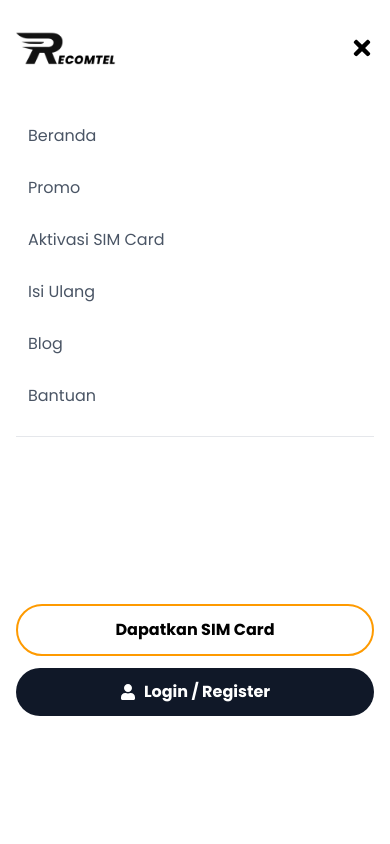
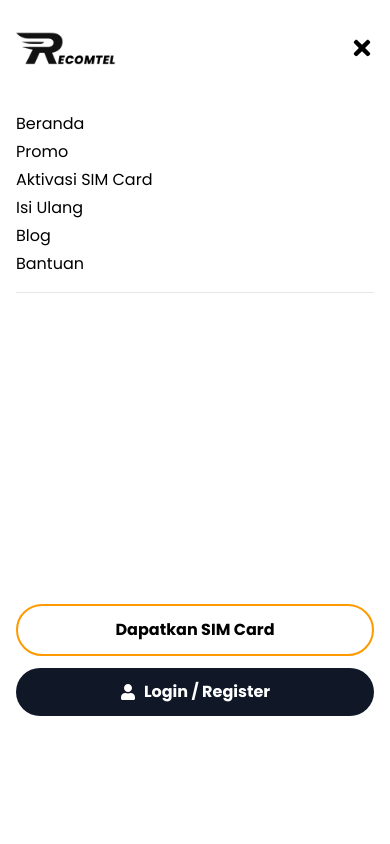
Before and after one commit to ridhosyahbanaputra/Recomtel-next, a Next.js app: page / in a window 390 px wide. Both pictures are taken after a click on the button 362 px from the left and 48 px from the top of the page. Shown: the top 844 px of the page. Built offline with nearby package versions, Linux system fonts and the light colour scheme.

Commit message:
Update navbar link bug to deployment

```diff
--- a/src/app/components/Utilities/Navbar/index.js
+++ b/src/app/components/Utilities/Navbar/index.js
@@ -18,7 +18,6 @@ import { useAuth } from "@/store/AuthContext";
 const Navbar = () => {
   const [isMobileMenuOpen, setIsMobileMenuOpen] = useState(false);
   const [isProfileOpen, setIsProfileOpen] = useState(false);
-
   const [isScrolled, setIsScrolled] = useState(false);
 
   const { user, logout, loading } = useAuth();
@@ -28,11 +27,11 @@ const Navbar = () => {
 
   const navLinks = [
     { name: "Beranda", href: "/" },
-    { name: "Promo", href: "/" },
-    { name: "Aktivasi SIM Card", href: "/" },
-    { name: "Isi Ulang", href: "/" },
-    { name: "Blog", href: "/" },
-    { name: "Bantuan", href: "/" },
+    { name: "Promo", href: "#" },
+    { name: "Aktivasi SIM Card", href: "#" },
+    { name: "Isi Ulang", href: "#" },
+    { name: "Blog", href: "#" },
+    { name: "Bantuan", href: "#" },
   ];
 
   useEffect(() => {
@@ -45,7 +44,6 @@ const Navbar = () => {
   }, []);
 
   const isSolid = isScrolled || isMobileMenuOpen;
-
   const textColorClass = isSolid ? "text-gray-700" : "text-white";
   const hoverColorClass = isSolid
     ? "hover:text-amber-500"
@@ -54,12 +52,21 @@ const Navbar = () => {
     ? "border-amber-500 text-black"
     : "border-white text-white hover:bg-white hover:text-black";
 
+  const renderNavLink = (link) => (
+    <Link
+      key={link.name}
+      href={link.href === "#" ? "/" : link.href}
+      onClick={(e) => link.href === "#" && e.preventDefault()}
+      className={`${hoverColorClass} transition duration-150 cursor-pointer`}
+    >
+      {link.name}
+    </Link>
+  );
+
   return (
     <header
       className={`
-        fixed top-0 left-0 w-full z-50 transition-all duration-300
-        /* 🟢 UPDATE 2: Padding Konsisten (py-4) agar tidak melompat */
-        py-4
+        fixed top-0 left-0 w-full z-50 transition-all duration-300 py-4
         ${isSolid ? "bg-white/95 backdrop-blur-sm shadow-md" : "bg-transparent"}
       `}
     >
@@ -81,15 +88,7 @@ const Navbar = () => {
           <div
             className={`hidden md:flex items-center space-x-6 ${textColorClass}`}
           >
-            {navLinks.map((link) => (
-              <Link
-                key={link.name}
-                href={link.href}
-                className={`${hoverColorClass} transition duration-150`}
-              >
-                {link.name}
-              </Link>
-            ))}
+            {navLinks.map(renderNavLink)}
           </div>
 
           <div className="flex items-center space-x-4">
@@ -102,9 +101,9 @@ const Navbar = () => {
               <div className="relative">
                 <button
                   onClick={() => setIsProfileOpen(!isProfileOpen)}
-                  className={`flex items-center gap-2 p-1 pr-3 rounded-full transition duration-150
-                    ${isSolid ? "hover:bg-gray-100" : "hover:bg-white/20"}
-                  `}
+                  className={`flex items-center gap-2 p-1 pr-3 rounded-full transition duration-150 ${
+                    isSolid ? "hover:bg-gray-100" : "hover:bg-white/20"
+                  }`}
                 >
                   <div
                     className={`w-8 h-8 relative rounded-full overflow-hidden border ${
@@ -120,10 +119,9 @@ const Navbar = () => {
                     />
                   </div>
                   <FaChevronDown
-                    className={`text-xs transition-transform duration-200
-                      ${isProfileOpen ? "rotate-180" : ""}
-                      ${textColorClass}
-                    `}
+                    className={`text-xs transition-transform duration-200 ${
+                      isProfileOpen ? "rotate-180" : ""
+                    } ${textColorClass}`}
                   />
                 </button>
 
@@ -147,6 +145,7 @@ const Navbar = () => {
                           <FaTimes />
                         </button>
                       </div>
+
                       <div className="flex flex-col items-center justify-center py-4">
                         <div className="w-20 h-20 relative rounded-full overflow-hidden border-4 border-white shadow-sm mb-3">
                           <Image
@@ -168,6 +167,7 @@ const Navbar = () => {
                           Kelola Akun Anda
                         </Link>
                       </div>
+
                       <div className="bg-white rounded-xl overflow-hidden mt-2 shadow-sm">
                         <Link
                           href="/profile"
@@ -201,6 +201,7 @@ const Navbar = () => {
                           </span>
                         </button>
                       </div>
+
                       <div className="mt-4 text-center text-[10px] text-gray-500 flex justify-center gap-2">
                         <span className="hover:bg-gray-200 px-2 py-1 rounded cursor-pointer">
                           Kebijakan Privasi
@@ -263,7 +264,7 @@ const Navbar = () => {
             className="md:hidden absolute top-0 left-0 w-full bg-white shadow-xl z-40 overflow-hidden pt-20"
           >
             <div className="flex flex-col p-4 space-y-6 h-full overflow-y-auto pb-32">
-              {/* 1. PROFIL USER MOBILE */}
+              {/* MOBILE PROFILE */}
               <div className="pb-4 border-b border-gray-200">
                 {loading ? (
                   <div className="animate-pulse flex items-center gap-3 p-2">
@@ -293,15 +294,7 @@ const Navbar = () => {
                 )}
 
                 <div className="flex flex-col space-y-1 mt-4">
-                  {navLinks.map((link) => (
-                    <Link
-                      key={link.name}
-                      href={link.href}
-                      className="text-base font-medium text-gray-600 hover:text-amber-600 hover:bg-amber-50 transition duration-150 py-3 px-3 rounded-lg"
-                    >
-                      {link.name}
-                    </Link>
-                  ))}
+                  {navLinks.map(renderNavLink)}
                 </div>
               </div>
 
```
